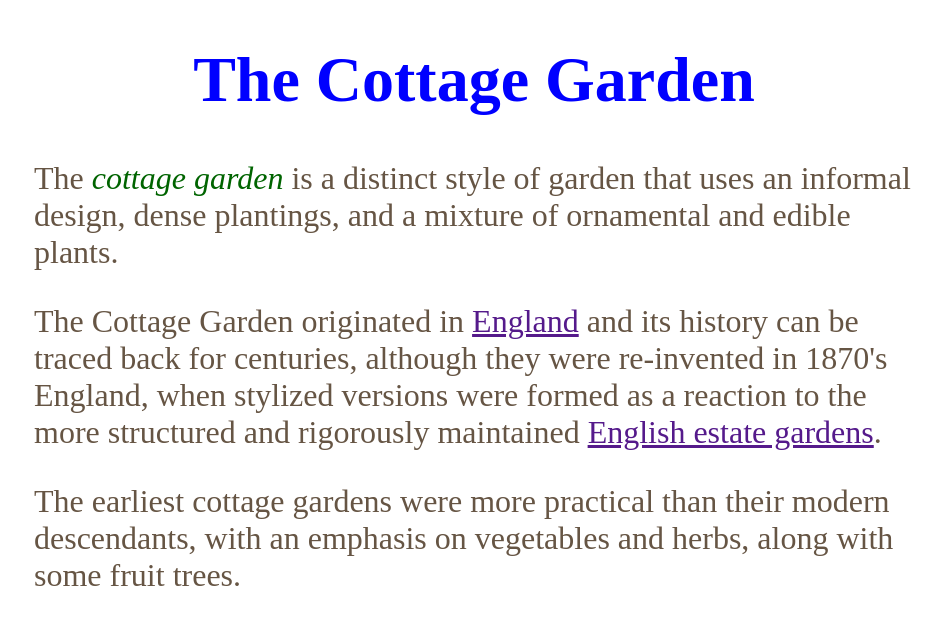
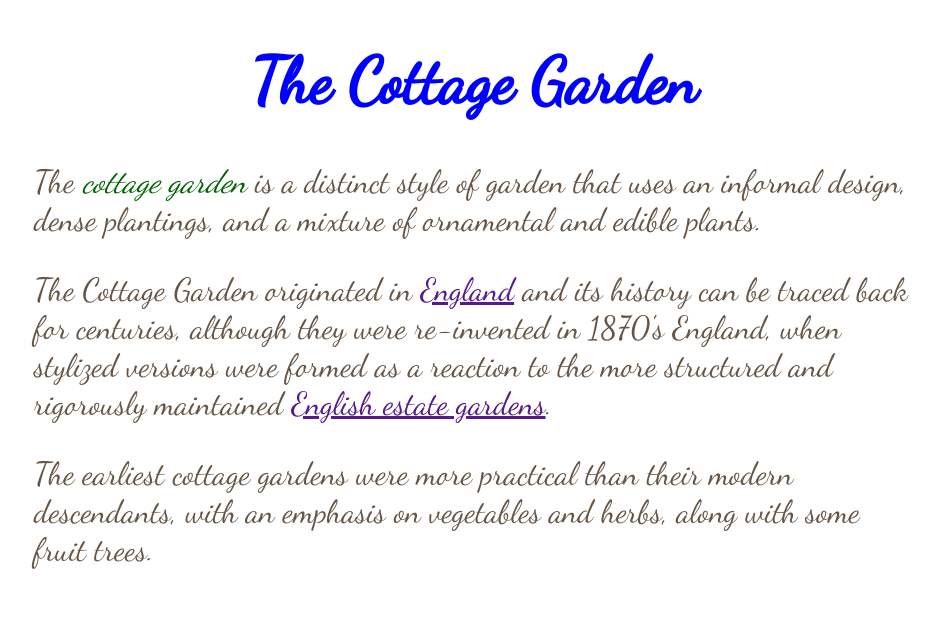
Before and after one commit to DcmodeX/dev109, a plain HTML site: page m03/index.html in a window 1280 px wide. Shown: the whole page, without its empty margins (166-1105 px from the left). Drawn offline with Linux system fonts and the light colour scheme.

Commit message:
Update style.css

```diff
--- a/m03/style.css
+++ b/m03/style.css
@@ -6,11 +6,11 @@ body {
 h1 {
   text-align: center;
   color: blue;
-  font-family: 'DancingScriptRegular';
+  font-family: 'Dancing Script', cursive;
   font-size: 400%;
 }
 p {
-  font-family: 'DancingScriptRegular';
+  font-family: 'Dancing Script', cursive;
   font-weight: normal;
   font-style: normal;
   font-size: 200%;
```
